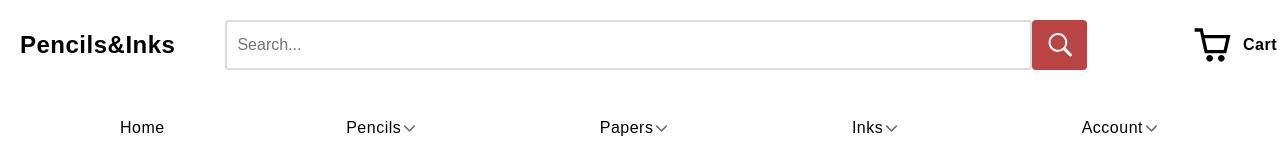
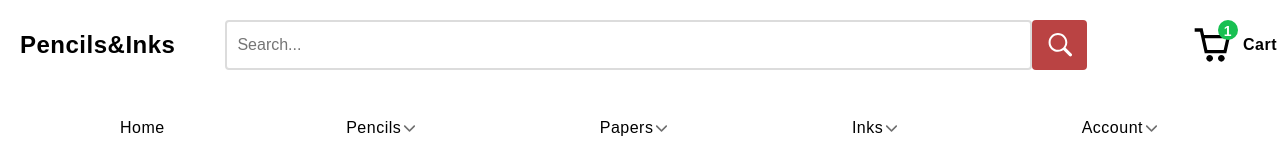
Before and after one commit to ElierHP/pencils-and-inks, a Next.js app: page / in a window 1280 px wide. Shown: the top 160 px of the page. Built offline with nearby package versions, Linux system fonts and the light colour scheme; no server answers.

Commit message:
Track shopping cart status.

```diff
--- a/src/components/ShoppingCart.js
+++ b/src/components/ShoppingCart.js
@@ -1,12 +1,30 @@
-import React from "react";
+import React, { useContext } from "react";
 import styled from "@emotion/styled";
 import theme from "../styles/theme";
 import { CgShoppingCart } from "react-icons/cg";
+import { User } from "../context/UserProvider";
 
 export default function ShoppingCart() {
+  const [, , cart] = useContext(User);
+
+  const getNumber = () => {
+    if (cart.toString().includes(",")) {
+      return cart.split(",").length;
+    } else {
+      return 1;
+    }
+  };
+
   return (
     <Cart>
-      <CartIcon />
+      <CartContainer>
+        {cart !== null && (
+          <ItemCount>
+            <Number>{getNumber()}</Number>
+          </ItemCount>
+        )}
+        <CartIcon />
+      </CartContainer>
       <CartTitle>Cart</CartTitle>
     </Cart>
   );
@@ -25,6 +43,32 @@ const Cart = styled.div`
     /* Order was used to swap placements between cart and searchbar. */
     order: 3;
   }
+`;
+
+const CartContainer = styled.div`
+  position: relative;
+  display: flex;
+  align-items: center;
+`;
+
+const ItemCount = styled.div`
+  position: absolute;
+  top: -0.5rem;
+  right: -0.5rem;
+  background: ${theme.colors.success};
+  border-radius: 50%;
+  height: 20px;
+  width: 20px;
+  display: flex;
+  align-items: center;
+  justify-content: center;
+  z-index: 1;
+`;
+
+const Number = styled.span`
+  margin-top: 0.2rem;
+  color: ${theme.colors.light};
+  font-size: ${theme.fontSizes.small}rem;
 `;
 
 const CartIcon = styled(CgShoppingCart)`
--- a/src/components/products/ProductInfo.js
+++ b/src/components/products/ProductInfo.js
@@ -1,9 +1,9 @@
 import React from "react";
-import { Button, Ratings, TextInput } from "../ui";
+import { Button, CartButton, Ratings, TextInput } from "../ui";
 import styled from "@emotion/styled";
 import theme from "../../styles/theme";
 
-export default function ProductInfo({ title, sku, price, rating }) {
+export default function ProductInfo({ title, sku, price, rating, id }) {
   return (
     <ItemInfo>
       <div>
@@ -32,7 +32,7 @@ export default function ProductInfo({ title, sku, price, rating }) {
 
           {/* Add to Cart Button */}
           <BtnContainer>
-            <Button>Add To Cart</Button>
+            <CartButton id={id} />
           </BtnContainer>
         </InputContainer>
       </Buttons>
--- a/src/components/products/ProductList.js
+++ b/src/components/products/ProductList.js
@@ -1,7 +1,7 @@
 import React from "react";
 import styled from "@emotion/styled";
 import theme from "../../styles/theme";
-import { Button, Ratings, ListItem } from "../../components/ui";
+import { Button, Ratings, ListItem, CartButton } from "../../components/ui";
 import Link from "next/link";
 import Image from "next/image";
 
@@ -43,7 +43,7 @@ export default function ProductList({ products }) {
 
             {/* Button - Clicking adds to shopping cart. */}
             <BtnContainer>
-              <Button>Add To Cart</Button>
+              <CartButton id={product.id} />
             </BtnContainer>
           </ListItem>
         ))}
--- a/src/components/products/ProductRow.js
+++ b/src/components/products/ProductRow.js
@@ -3,7 +3,7 @@ import styled from "@emotion/styled";
 import Image from "next/image";
 import theme from "../../styles/theme";
 import Link from "next/link";
-import { Button, List, Ratings, ListItem } from "../ui";
+import { Button, List, Ratings, ListItem, CartButton } from "../ui";
 
 export default function ProductRow({ products }) {
   return (
@@ -32,7 +32,7 @@ export default function ProductRow({ products }) {
 
           {/* Button - Clicking adds to shopping cart. */}
           <BtnContainer>
-            <Button>Add To Cart</Button>
+            <CartButton id={product.id} />
           </BtnContainer>
         </ListItem>
       ))}
--- /dev/null
+++ b/src/components/ui/CartButton.js
@@ -0,0 +1,11 @@
+import React from "react";
+import { postCart } from "../../utils/api/cart";
+import Button from "./Button";
+
+export default function CartButton({ id }) {
+  const handleClick = (id) => {
+    postCart(id);
+    window.location.reload();
+  };
+  return <Button onClick={() => handleClick(id)}>Add To Cart</Button>;
+}
--- a/src/components/ui/index.js
+++ b/src/components/ui/index.js
@@ -13,6 +13,7 @@ import HandleAsync from "./HandleAsync";
 import List from "./List";
 import ListItem from "./ListItem";
 import Ratings from "./Ratings";
+import CartButton from "./CartButton";
 
 export {
   Banner,
@@ -30,4 +31,5 @@ export {
   List,
   ListItem,
   Ratings,
+  CartButton,
 };
--- a/src/context/UserProvider.js
+++ b/src/context/UserProvider.js
@@ -1,17 +1,23 @@
 import React, { useState, createContext, useEffect } from "react";
 import { getUser } from "../utils/api/users";
 import { Spinner } from "../components/ui";
+import { getCart } from "../utils/api/cart";
 
 export const User = createContext();
 
 export const UserProvider = ({ children }) => {
   const [user, setUser] = useState(null);
   const [loading, setLoading] = useState(true);
+  const [cart, setCart] = useState("");
 
   useEffect(() => {
     const serverRequest = async () => {
       try {
         await getUser(setUser);
+
+        const cartRes = await getCart();
+        setCart(cartRes);
+
         setLoading(false);
       } catch (error) {
         setLoading(false);
@@ -26,7 +32,7 @@ export const UserProvider = ({ children }) => {
       {loading ? (
         <Spinner height={500} />
       ) : (
-        <User.Provider value={[user, setUser]}>{children}</User.Provider>
+        <User.Provider value={[user, setUser, cart]}>{children}</User.Provider>
       )}
     </>
   );
--- a/src/pages/products/[id]/index.js
+++ b/src/pages/products/[id]/index.js
@@ -75,6 +75,7 @@ function index({ product }) {
                 sku={sku}
                 price={price}
                 rating={rating}
+                id={id}
               />
             </MainProduct>
 
--- a/src/styles/theme.js
+++ b/src/styles/theme.js
@@ -35,6 +35,7 @@ const theme = {
     btnHover: "#03A47D",
     error: "#E02626",
     warning: "#B87E27",
+    success: "#18C052",
   },
   space: {
     productSection: 4,
--- /dev/null
+++ b/src/utils/api/cart.js
@@ -0,0 +1,14 @@
+import { BASE_URL } from "./";
+import axios from "axios";
+
+axios.defaults.withCredentials = true;
+
+// Post /cart - Adds product_id to cart session.
+export const postCart = async (id) =>
+  await axios
+    .post(`${BASE_URL}/cart`, { product_id: id })
+    .then((res) => res.data);
+
+// Get /cart - get all product_ids in cart session.
+export const getCart = async () =>
+  await axios.get(`${BASE_URL}/cart`).then((res) => res.data);
```
